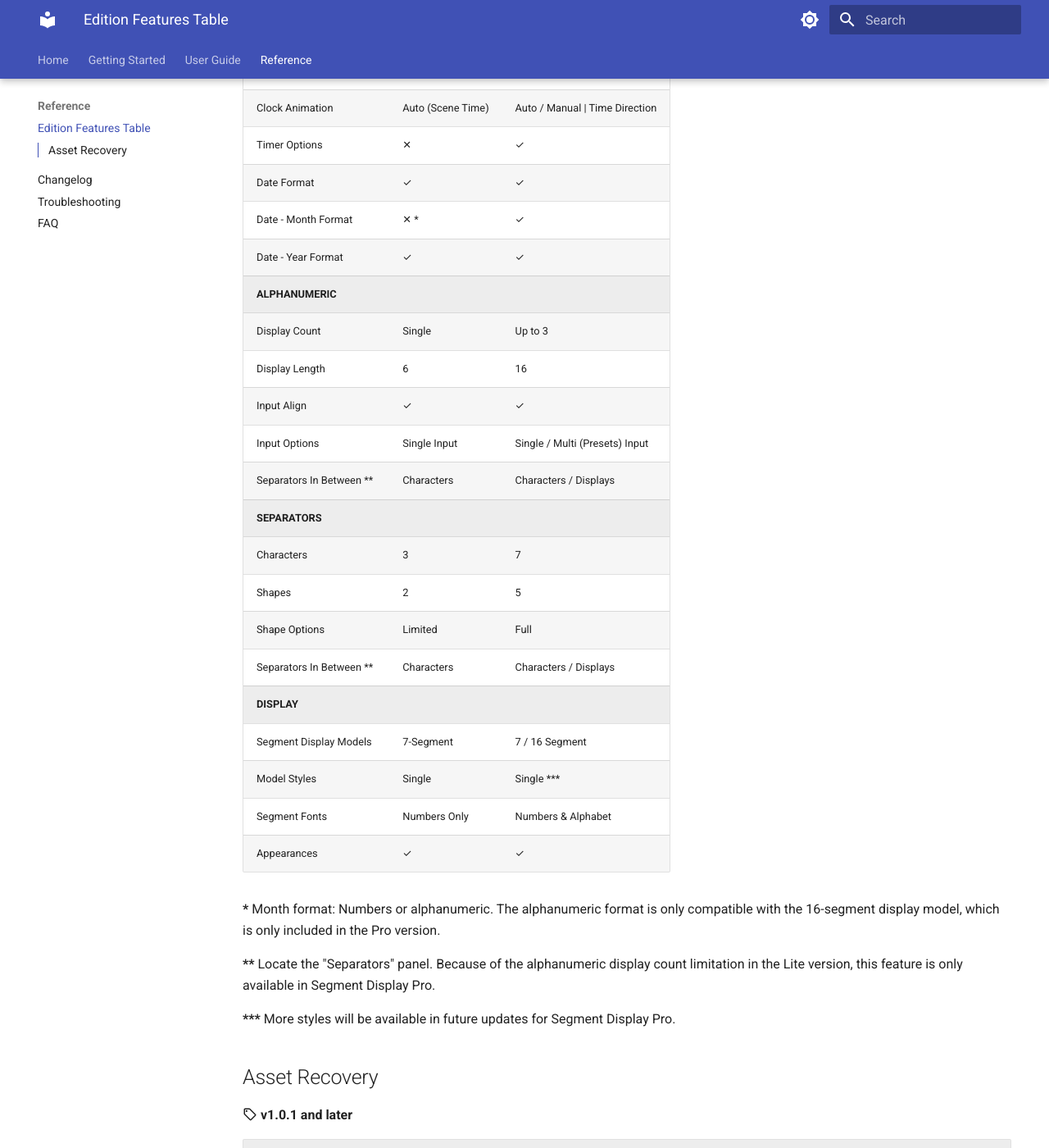
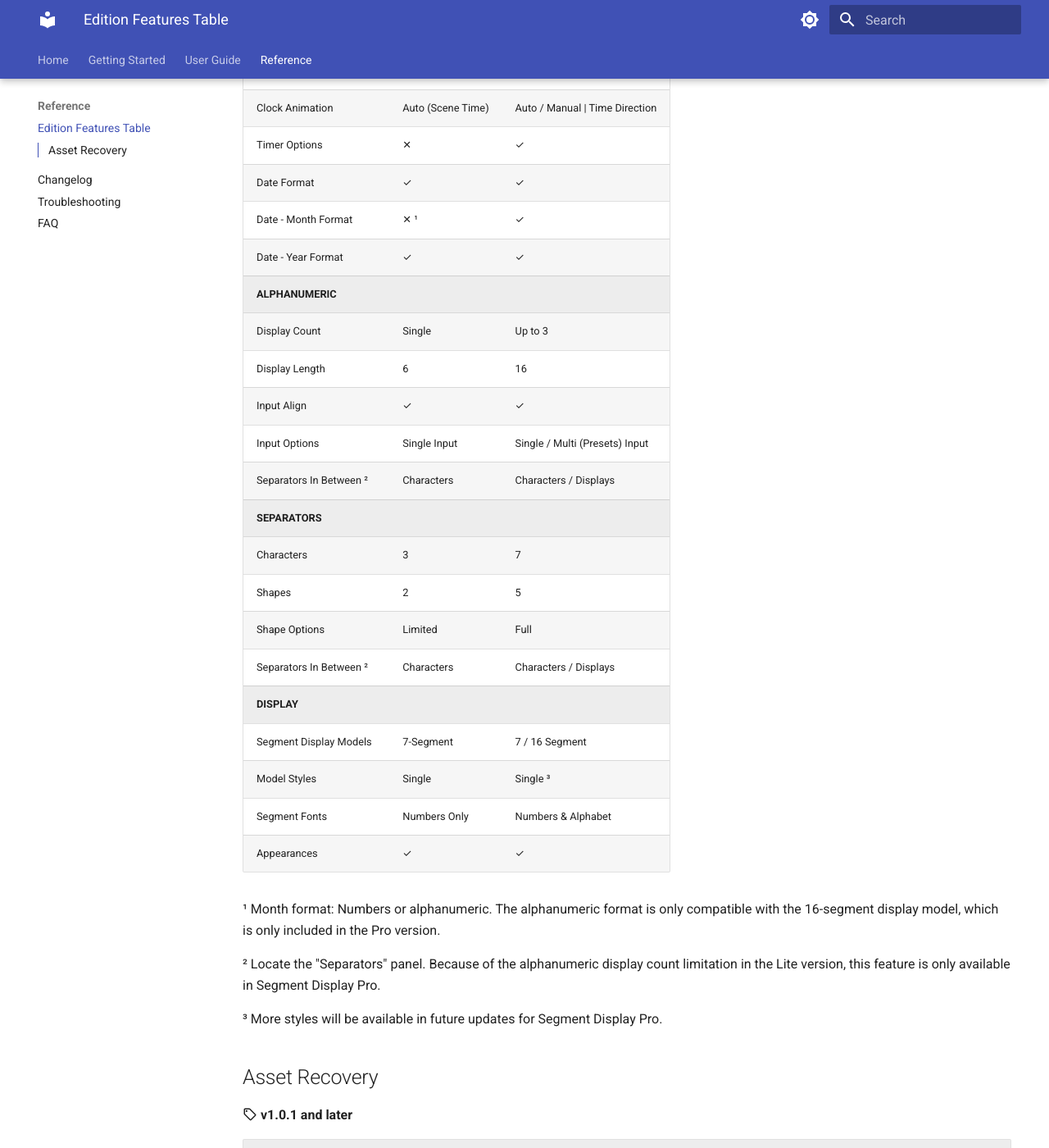
Before and after one commit to ahmetmaya-orion/segment-display-pro-docs, an MkDocs documentation site: the page built from docs/edition_features.md, in a window 1280 px wide and 1400 px high, scrolled down 1019 px. Shown: the whole window at 82% size. Built offline with MkDocs 1.6.1 and Material for MkDocs 9.7.7, drawn with Linux system fonts in a browser that asks for light colours; the version menu is left out.

```diff
--- a/docs/edition_features.md
+++ b/docs/edition_features.md
@@ -24,30 +24,30 @@ A side-by-side look at what ships in **Segment Display Pro** and **Segment Displ
 | Clock Animation | Auto (Scene Time) | Auto / Manual \| Time Direction |
 | Timer Options | ✕ | ✓ |
 | Date Format | ✓ | ✓ |
-| Date - Month Format | ✕ \* | ✓ |
+| Date - Month Format | ✕ ¹ | ✓ |
 | Date - Year Format | ✓ | ✓ |
 | **ALPHANUMERIC** | | |
 | Display Count | Single | Up to 3 |
 | Display Length | 6 | 16 |
 | Input Align | ✓ | ✓ |
 | Input Options | Single Input | Single / Multi (Presets) Input |
-| Separators In Between \*\* | Characters | Characters / Displays |
+| Separators In Between ² | Characters | Characters / Displays |
 | **SEPARATORS** | | |
 | Characters | 3 | 7 |
 | Shapes | 2 | 5 |
 | Shape Options | Limited | Full |
-| Separators In Between \*\* | Characters | Characters / Displays |
+| Separators In Between ² | Characters | Characters / Displays |
 | **DISPLAY** | | |
 | Segment Display Models | 7-Segment | 7 / 16 Segment |
-| Model Styles | Single | Single \*\*\* |
+| Model Styles | Single | Single ³ |
 | Segment Fonts | Numbers Only | Numbers & Alphabet |
 | Appearances | ✓ | ✓ |
 
-**\*** Month format: Numbers or alphanumeric. The alphanumeric format is only compatible with the 16-segment display model, which is only included in the Pro version.
+¹ Month format: Numbers or alphanumeric. The alphanumeric format is only compatible with the 16-segment display model, which is only included in the Pro version.
 
-**\*\*** Locate the "Separators" panel. Because of the alphanumeric display count limitation in the Lite version, this feature is only available in Segment Display Pro.
+² Locate the "Separators" panel. Because of the alphanumeric display count limitation in the Lite version, this feature is only available in Segment Display Pro.
 
-**\*\*\*** More styles will be available in future updates for Segment Display Pro.
+³ More styles will be available in future updates for Segment Display Pro.
 
 ## Asset Recovery
 
```
